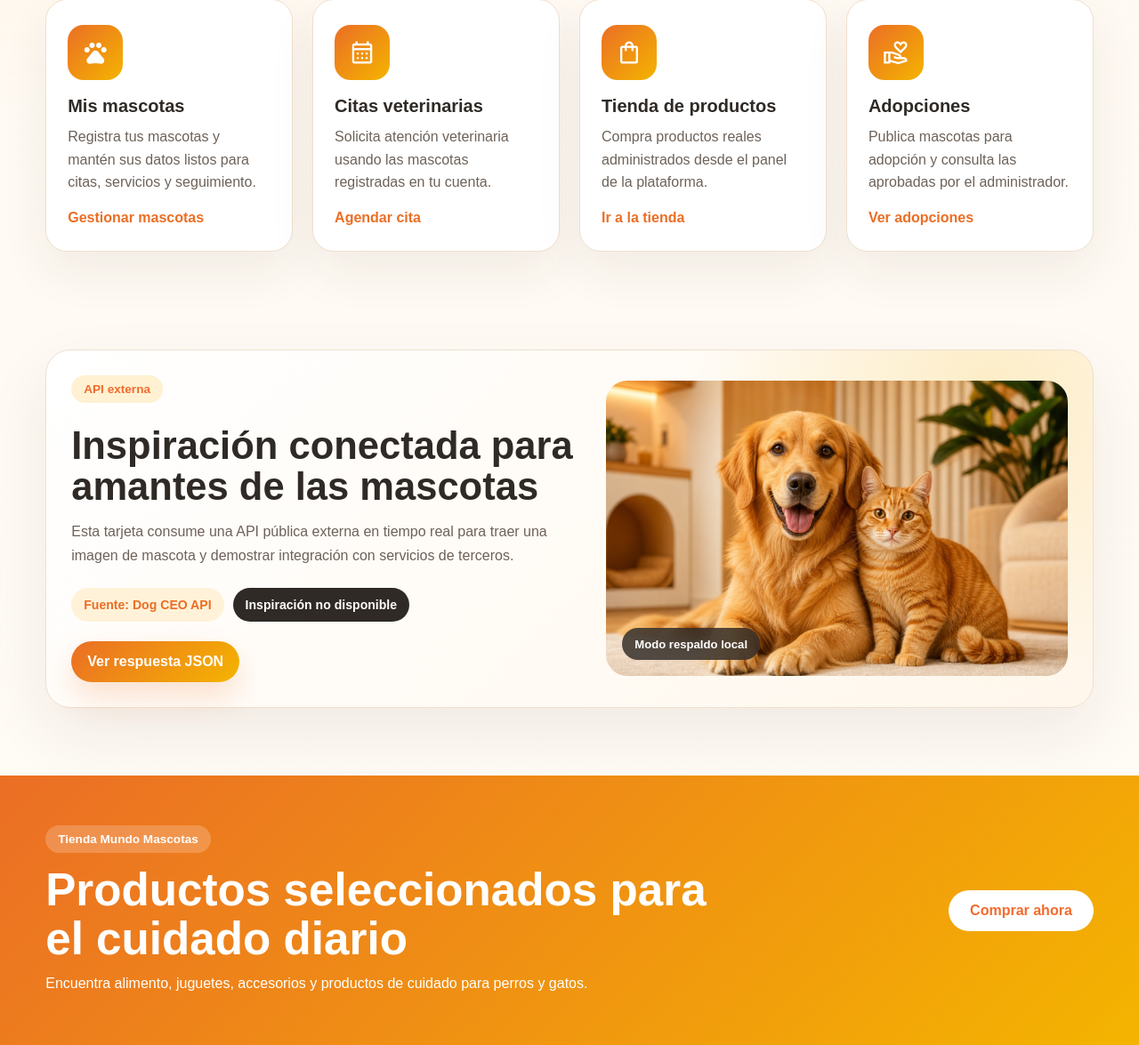
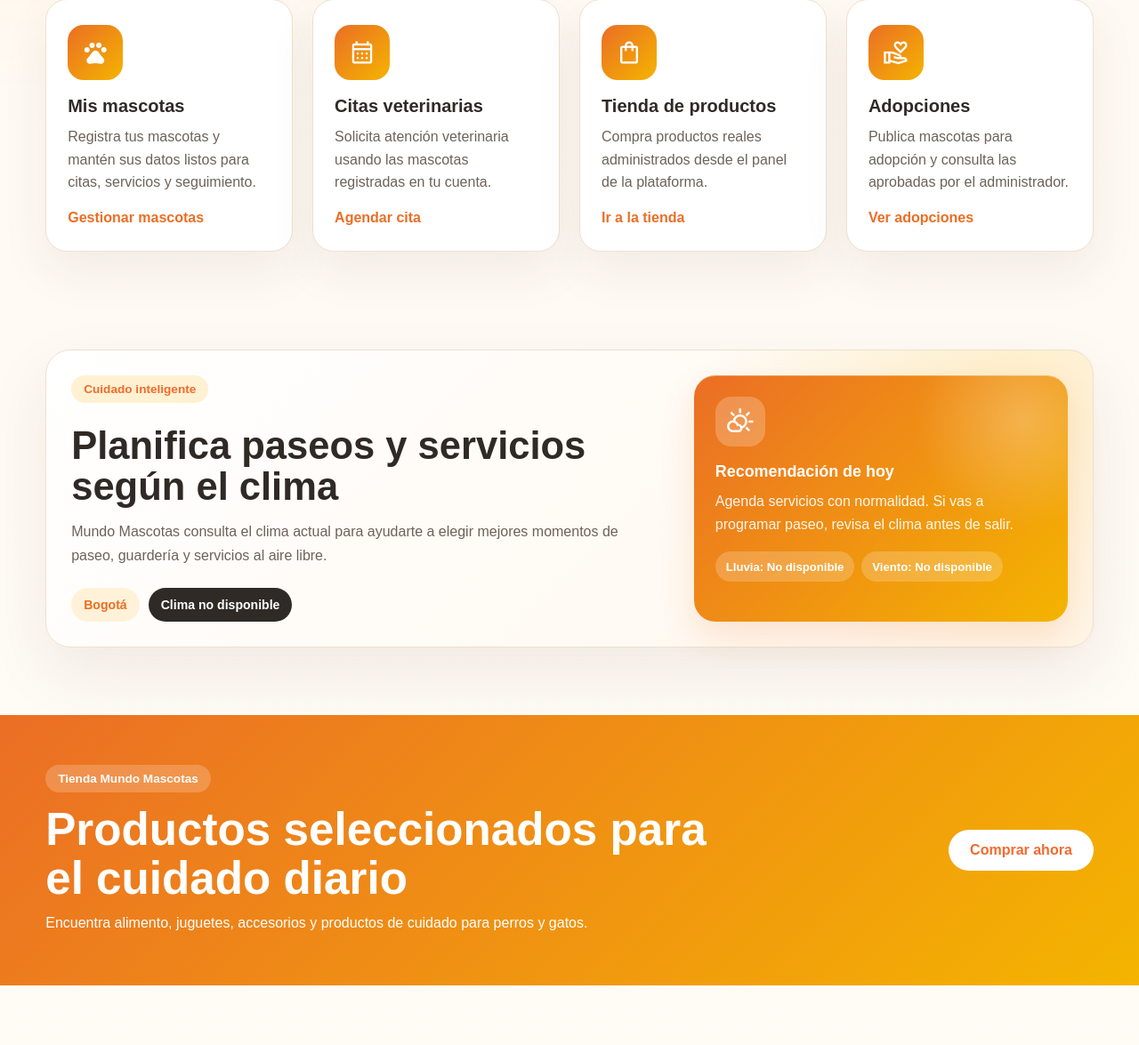
Before and after one commit to aguirreca207/mundo-mascotas-frontend, a Django app: page / in a window 1280 px wide. Shown: the part 1064-2239 px from the top of the page at 89% size. Run offline with Django 5.2, Linux system fonts and the light colour scheme; data that the repository does not hold is empty.

Commit message:
Replantea API externa para recomendaciones de clima

```diff
--- a/app/static/app/css/main.css
+++ b/app/static/app/css/main.css
@@ -320,28 +320,28 @@
 }
 
 /* =====================
-   EXTERNAL API FEATURE
+   WEATHER CARE
 ===================== */
 
-.external-api-section {
+.weather-care-section {
   padding: 34px 0 76px;
 }
 
-.external-api-card {
+.weather-care-card {
   display: grid;
-  grid-template-columns: minmax(0, 1.05fr) minmax(300px, 0.95fr);
+  grid-template-columns: minmax(0, 1fr) minmax(300px, 420px);
   gap: 28px;
-  align-items: center;
+  align-items: stretch;
   padding: 28px;
   border: 1px solid #f0dfce;
   border-radius: 28px;
   background:
-    radial-gradient(circle at 90% 12%, rgba(244, 180, 0, 0.18), transparent 30%),
+    radial-gradient(circle at 92% 12%, rgba(244, 180, 0, 0.16), transparent 30%),
     linear-gradient(135deg, #ffffff 0%, #fff7ec 100%);
   box-shadow: 0 28px 70px rgba(58, 36, 22, 0.08);
 }
 
-.external-api-copy h2 {
+.weather-care-copy h2 {
   max-width: 680px;
   margin: 12px 0 14px;
   color: #2f2a26;
@@ -350,7 +350,7 @@
   letter-spacing: 0;
 }
 
-.external-api-copy p {
+.weather-care-copy p {
   max-width: 650px;
   margin: 0;
   color: #6d6259;
@@ -358,16 +358,16 @@
   line-height: 1.7;
 }
 
-.external-api-meta {
+.weather-care-meta {
   display: flex;
   flex-wrap: wrap;
   gap: 10px;
   align-items: center;
-  margin: 22px 0;
+  margin-top: 22px;
 }
 
-.external-api-meta span,
-.external-api-meta strong {
+.weather-care-meta span,
+.weather-care-meta strong {
   display: inline-flex;
   align-items: center;
   min-height: 38px;
@@ -377,68 +377,71 @@
   font-weight: 900;
 }
 
-.external-api-meta span {
+.weather-care-meta span {
   background: #fff2d8;
   color: #eb6e25;
 }
 
-.external-api-meta strong {
+.weather-care-meta strong {
   background: #2f2a26;
   color: #fff;
 }
 
-.external-api-link {
-  display: inline-flex;
-  align-items: center;
-  justify-content: center;
-  min-height: 46px;
-  padding: 0 18px;
-  border-radius: 999px;
-  background: linear-gradient(135deg, #eb6e25, #f4b400);
+.weather-care-panel {
+  position: relative;
+  overflow: hidden;
+  min-height: 230px;
+  padding: 24px;
+  border-radius: 24px;
   color: #fff;
-  font-weight: 900;
-  box-shadow: 0 16px 34px rgba(235, 110, 37, 0.2);
+  background:
+    radial-gradient(circle at 88% 18%, rgba(255, 255, 255, 0.26), transparent 28%),
+    linear-gradient(135deg, #eb6e25 0%, #f4b400 100%);
+  box-shadow: inset 0 1px 0 rgba(255, 255, 255, 0.28), 0 18px 38px rgba(235, 110, 37, 0.16);
 }
 
-.external-api-link:hover {
-  transform: translateY(-1px);
+.weather-care-panel .material-symbols-outlined {
+  width: 56px;
+  height: 56px;
+  display: grid;
+  place-items: center;
+  margin-bottom: 18px;
+  border-radius: 18px;
+  background: rgba(255, 255, 255, 0.22);
+  color: #fff;
+  font-size: 32px;
+  line-height: 1;
 }
 
-.external-api-visual {
-  position: relative;
-  min-height: 310px;
-  overflow: hidden;
-  border-radius: 24px;
-  background: #fff2e1;
-  box-shadow: inset 0 1px 0 rgba(255, 255, 255, 0.7);
+.weather-care-panel strong {
+  display: block;
+  margin-bottom: 10px;
+  font-size: 1.12rem;
 }
 
-.external-api-visual img {
-  width: 100%;
-  height: 100%;
-  min-height: 310px;
-  object-fit: cover;
-  display: block;
+.weather-care-panel p {
+  max-width: 360px;
+  margin: 0;
+  line-height: 1.6;
+  color: rgba(255, 255, 255, 0.92);
 }
 
-.external-api-status {
-  position: absolute;
-  left: 18px;
-  bottom: 18px;
+.weather-care-details {
+  display: flex;
+  flex-wrap: wrap;
+  gap: 8px;
+  margin-top: 18px;
+}
+
+.weather-care-details span {
   display: inline-flex;
+  min-height: 34px;
   align-items: center;
-  min-height: 36px;
-  padding: 8px 14px;
+  padding: 7px 12px;
   border-radius: 999px;
-  background: rgba(47, 42, 38, 0.82);
-  color: #fff;
+  background: rgba(255, 255, 255, 0.2);
   font-size: 0.82rem;
   font-weight: 900;
-  backdrop-filter: blur(10px);
-}
-
-.external-api-status.is-online {
-  background: rgba(46, 143, 91, 0.9);
 }
 
 /* =====================
--- a/app/templates/app/base.html
+++ b/app/templates/app/base.html
@@ -12,8 +12,8 @@
 
   <link rel="stylesheet" href="{% static 'app/css/variables.css' %}?v=20260527-4">
   <link rel="stylesheet" href="{% static 'app/css/components.css' %}?v=20260528-1">
-  <link rel="stylesheet" href="{% static 'app/css/main.css' %}?v=20260529-1">
-  <link rel="stylesheet" href="{% static 'app/css/responsive.css' %}?v=20260529-1">
+  <link rel="stylesheet" href="{% static 'app/css/main.css' %}?v=20260529-2">
+  <link rel="stylesheet" href="{% static 'app/css/responsive.css' %}?v=20260529-2">
 
   {% block extra_css %}{% endblock %}
 </head>
--- a/app/templates/app/index.html
+++ b/app/templates/app/index.html
@@ -107,35 +107,37 @@
     </div>
   </section>
 
-  <section class="external-api-section">
+  <section class="weather-care-section">
     <div class="container">
-      <article class="external-api-card">
-        <div class="external-api-copy">
-          <span class="section-tag">API externa</span>
-          <h2>Inspiración conectada para amantes de las mascotas</h2>
+      <article class="weather-care-card">
+        <div class="weather-care-copy">
+          <span class="section-tag">Cuidado inteligente</span>
+          <h2>Planifica paseos y servicios según el clima</h2>
           <p>
-            Esta tarjeta consume una API pública externa en tiempo real para traer
-            una imagen de mascota y demostrar integración con servicios de terceros.
+            Mundo Mascotas consulta el clima actual para ayudarte a elegir mejores
+            momentos de paseo, guardería y servicios al aire libre.
           </p>
 
-          <div class="external-api-meta">
-            <span>Fuente: {{ external_pet.source }}</span>
-            <strong>{{ external_pet.breed }}</strong>
+          <div class="weather-care-meta">
+            <span>{{ walk_weather.city }}</span>
+            <strong>
+              {% if walk_weather.available %}
+                {{ walk_weather.temperature }}°C
+              {% else %}
+                Clima no disponible
+              {% endif %}
+            </strong>
           </div>
-
-          <a href="{% url 'external_pet_api' %}" class="external-api-link" target="_blank" rel="noopener noreferrer">
-            Ver respuesta JSON
-          </a>
         </div>
 
-        <div class="external-api-visual">
-          {% if external_pet.available and external_pet.image_url %}
-            <img src="{{ external_pet.image_url }}" alt="Mascota obtenida desde Dog CEO API">
-            <span class="external-api-status is-online">Conectado a API externa</span>
-          {% else %}
-            <img src="{% static 'app/img/hero-mundo-mascotas-premium.png' %}" alt="Mascotas Mundo Mascotas">
-            <span class="external-api-status">Modo respaldo local</span>
-          {% endif %}
+        <div class="weather-care-panel">
+          <span class="material-symbols-outlined">partly_cloudy_day</span>
+          <strong>Recomendación de hoy</strong>
+          <p>{{ walk_weather.recommendation }}</p>
+          <div class="weather-care-details">
+            <span>Lluvia: {{ walk_weather.precipitation }}</span>
+            <span>Viento: {{ walk_weather.wind }}</span>
+          </div>
         </div>
       </article>
     </div>
--- a/app/urls.py
+++ b/app/urls.py
@@ -58,5 +58,5 @@ urlpatterns = [
     # 🔹 API / FUNCIONALIDAD
     path('newsletter/', views.newsletter, name='newsletter'),
     path('validar-correo/', views.validar_correo, name='validar_correo'),
-    path('api-externa/mascota/', views.external_pet_api, name='external_pet_api'),
+    path('api-externa/clima/', views.external_weather_api, name='external_weather_api'),
 ]
--- a/app/views.py
+++ b/app/views.py
@@ -25,7 +25,9 @@ from .models import (
 import json
 
 
-DOG_CEO_RANDOM_IMAGE_URL = "https://dog.ceo/api/breeds/image/random"
+OPEN_METEO_FORECAST_URL = "https://api.open-meteo.com/v1/forecast"
+BOGOTA_LATITUDE = 4.7110
+BOGOTA_LONGITUDE = -74.0721
 
 
 def is_valid_email(email):
@@ -36,40 +38,58 @@ def is_valid_email(email):
         return False
 
 
-def format_breed_from_dog_image(image_url):
-    if "/breeds/" not in image_url:
-        return "Mascota sorpresa"
-
-    breed_slug = image_url.split("/breeds/", 1)[1].split("/", 1)[0]
-    return breed_slug.replace("-", " ").title()
-
-
-def get_external_pet_inspiration():
+def get_walk_weather_recommendation():
     fallback = {
         "available": False,
-        "source": "Dog CEO API",
-        "image_url": "",
-        "breed": "Inspiración no disponible",
-        "message": "No se pudo conectar con la API externa en este momento.",
+        "city": "Bogotá",
+        "temperature": "No disponible",
+        "wind": "No disponible",
+        "precipitation": "No disponible",
+        "recommendation": "Agenda servicios con normalidad. Si vas a programar paseo, revisa el clima antes de salir.",
+        "source": "Open-Meteo",
     }
 
     try:
-        response = requests.get(DOG_CEO_RANDOM_IMAGE_URL, timeout=4)
+        response = requests.get(
+            OPEN_METEO_FORECAST_URL,
+            params={
+                "latitude": BOGOTA_LATITUDE,
+                "longitude": BOGOTA_LONGITUDE,
+                "current": "temperature_2m,precipitation,wind_speed_10m",
+                "timezone": "America/Bogota",
+            },
+            timeout=4,
+        )
         response.raise_for_status()
         data = response.json()
     except requests.RequestException:
         return fallback
 
-    image_url = data.get("message", "")
-    if data.get("status") != "success" or not image_url:
+    current = data.get("current") or {}
+    temperature = current.get("temperature_2m")
+    precipitation = current.get("precipitation", 0)
+    wind = current.get("wind_speed_10m")
+
+    if temperature is None:
         return fallback
+
+    if precipitation and precipitation > 0:
+        recommendation = "Hay lluvia registrada. Para paseos, elige una franja cubierta o reprograma si tu mascota es sensible al frío."
+    elif temperature >= 26:
+        recommendation = "Hace calor. Prioriza paseos cortos, hidratación y horarios de menor sol."
+    elif wind and wind >= 28:
+        recommendation = "Hay viento fuerte. Revisa arnés, correa y evita zonas abiertas para mascotas nerviosas."
+    else:
+        recommendation = "Buen momento para paseos y servicios al aire libre con hidratación disponible."
 
     return {
         "available": True,
-        "source": "Dog CEO API",
-        "image_url": image_url,
-        "breed": format_breed_from_dog_image(image_url),
-        "message": "Imagen obtenida correctamente desde una API externa pública.",
+        "city": "Bogotá",
+        "temperature": round(temperature),
+        "wind": round(wind) if wind is not None else "No disponible",
+        "precipitation": precipitation,
+        "recommendation": recommendation,
+        "source": "Open-Meteo",
     }
 
 
@@ -82,7 +102,7 @@ def render_with_auth_error(request, template_name, error_key, message, extra_con
 # 🔹 HOME
 def home(request):
     return render(request, 'app/index.html', {
-        "external_pet": get_external_pet_inspiration()
+        "walk_weather": get_walk_weather_recommendation()
     })
 
 
@@ -635,8 +655,8 @@ def gestion_api(request):
     return render(request, "app/gestion_api.html")
 
 
-def external_pet_api(request):
-    return JsonResponse(get_external_pet_inspiration())
+def external_weather_api(request):
+    return JsonResponse(get_walk_weather_recommendation())
 
 
 def adopciones(request):
```
Also changed, not shown: app/static/app/css/responsive.css (+10 -16 lines), README.md.
